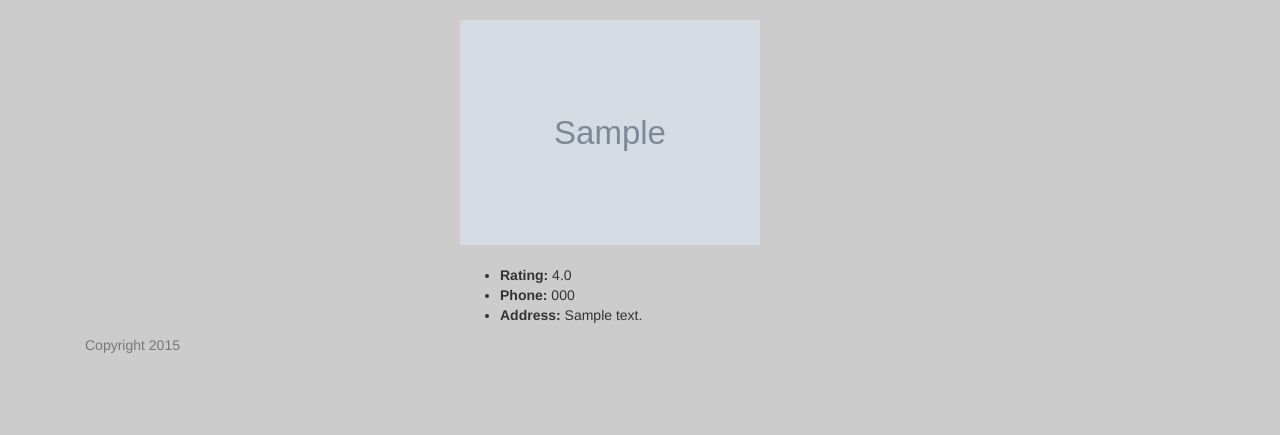
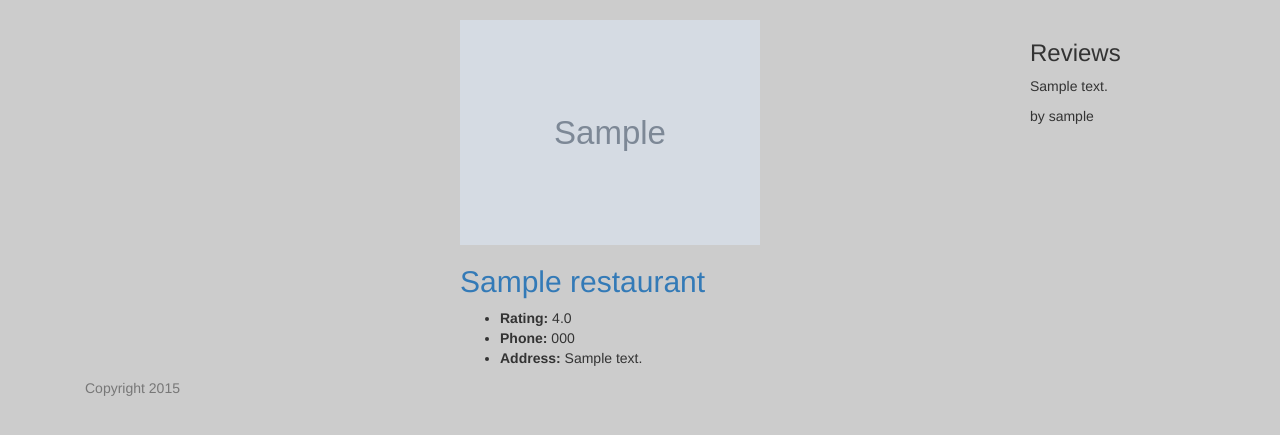
Before and after one commit to DjangoGirlsSeoul/diningkode, a Django app: a page that uses restaurants/templates/restaurants/detail_b.html in a window 1280 px wide. Shown: the part 52-487 px from the top of the page. Run offline with Django 3.2, Linux system fonts and the light colour scheme; tables that the repository leaves empty hold one stand-in row (values such as "Sample post"); grey boxes marked "Sample" are stand-in pictures; some libraries are stand-ins or nearby versions.

Commit message:
add reviews to detail page

```diff
--- a/restaurants/templates/restaurants/detail_b.html
+++ b/restaurants/templates/restaurants/detail_b.html
@@ -60,13 +60,20 @@
  <div class="row">
               <div class="col-xs-12 col-md-6 col-md-offset-4">
               <a href="/bootstrap/{{restaurant.name}}"> <img src="{{ restaurant.image }}" width="300"> </a>
-              <a href="/bootstrap/{{restaurant.name}}"><h2>{{resto.name}}</h2></a>
+              <a href="/bootstrap/{{restaurant.name}}"><h2>{{restaurant.name}}</h2></a>
              <ul>
               <li><strong>Rating:</strong> {{ restaurant.rating }}</li>
                <li><strong>Phone:</strong> {{ restaurant.phone_number }}</li>
                 <li><strong>Address:</strong> {{ restaurant.address }}</li>
             </ul>
                 </div>
+              <div>
+              <h3>Reviews</h3>
+                {% for review in reviews %}
+                  <p>{{ review.review_text }}</p>
+                  <p>by {{ review.author.username }}</p>
+                {% endfor %}
+              </div>
 
   </div>
     <footer class="footer">
```
